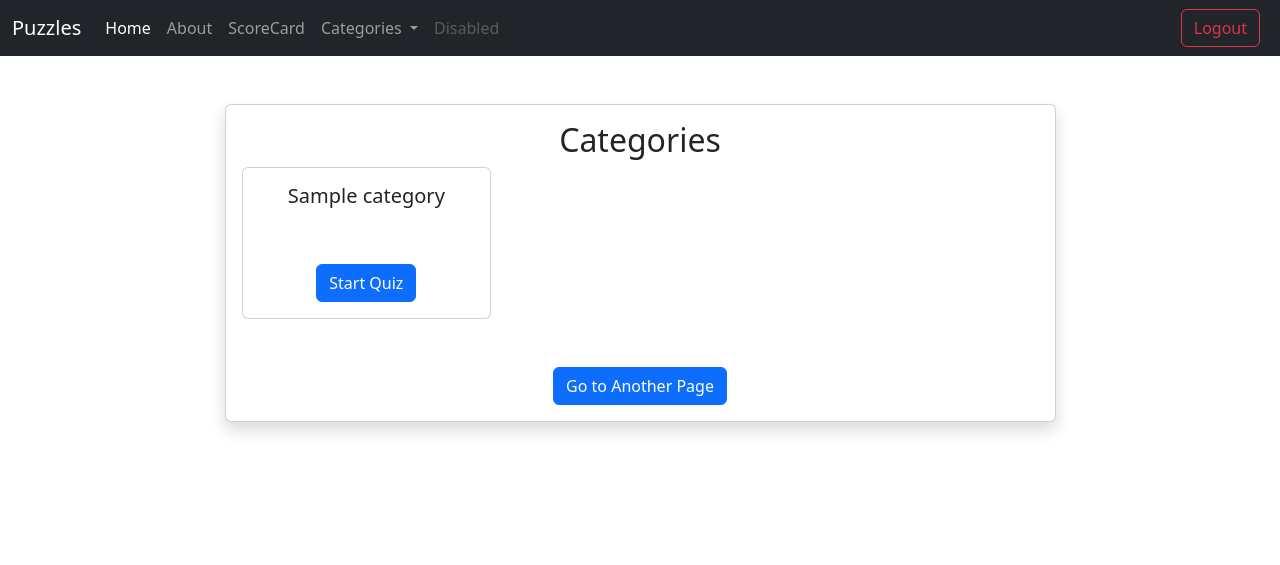
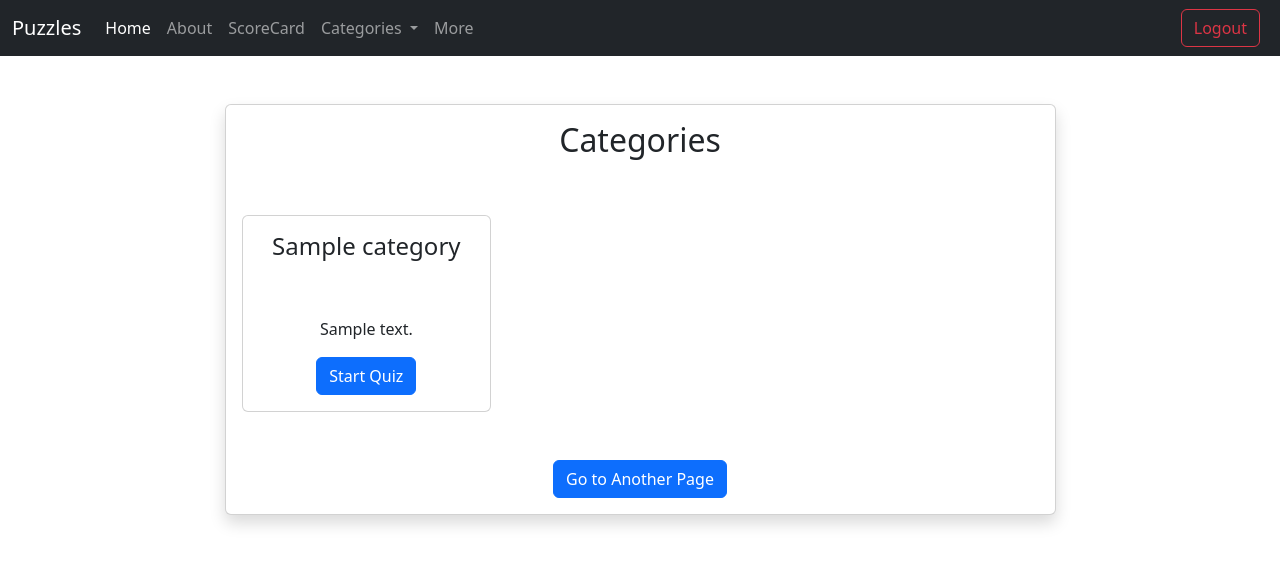
Before and after one commit to VigneshvijayMohan/Puzzles-Django, a Django app: page / in a window 1280 px wide. Shown: the top 565 px of the page. Run offline with Django 4.2, Linux system fonts and the light colour scheme; a user stored in the database is signed in; tables that the repository leaves empty hold one stand-in row (values such as "Sample post").

Commit message:
Minor issues resolved

```diff
--- a/puzzles/quiz/models.py
+++ b/puzzles/quiz/models.py
@@ -19,6 +19,7 @@ class Description(models.Model):
 
 class Category(models.Model):
     name = models.CharField(max_length=50)
+    description= models.CharField(max_length=200 , default = 0)
 
     def __str__(self):
         return self.name
--- a/puzzles/quiz/templates/quiz/home.html
+++ b/puzzles/quiz/templates/quiz/home.html
@@ -6,13 +6,16 @@
             <div class="card shadow">
                 <div class="card-body">
                     <h2 class="card-title text-center">Categories</h2>
+                    <br/><br/>
                     <div class="row row-cols-1 row-cols-md-3 g-4">
                         {% for category in categories %}
                         <div class="col">
                             <div class="card text-center">
                                 <div class="card-body">
-                                    <h5 class="card-title">{{category.name}}</h5>
+                                    <h4 class="card-title">{{category.name}}</h4>
                                     <br/><br/>
+                                    <p class="text-center">{{category.description}}</p>
+
                                     <a href="{% url "category" category %}" class="btn btn-primary">Start Quiz</a>
                                 </div>
                             </div>
--- a/puzzles/quiz/templates/quiz/navbar.html
+++ b/puzzles/quiz/templates/quiz/navbar.html
@@ -36,7 +36,7 @@
           </li>
         {% endif %}
           <li class="nav-item">
-            <a class="nav-link disabled" aria-disabled="true">Disabled</a>
+            <a class="nav-link" href="https://www.britannica.com/quiz/browse" aria-disabled="true">More</a>
           </li>
         </ul>
         <div class="d-flex">
```
Also changed, not shown: puzzles/quiz/migrations/0007_category_description.py (added).
